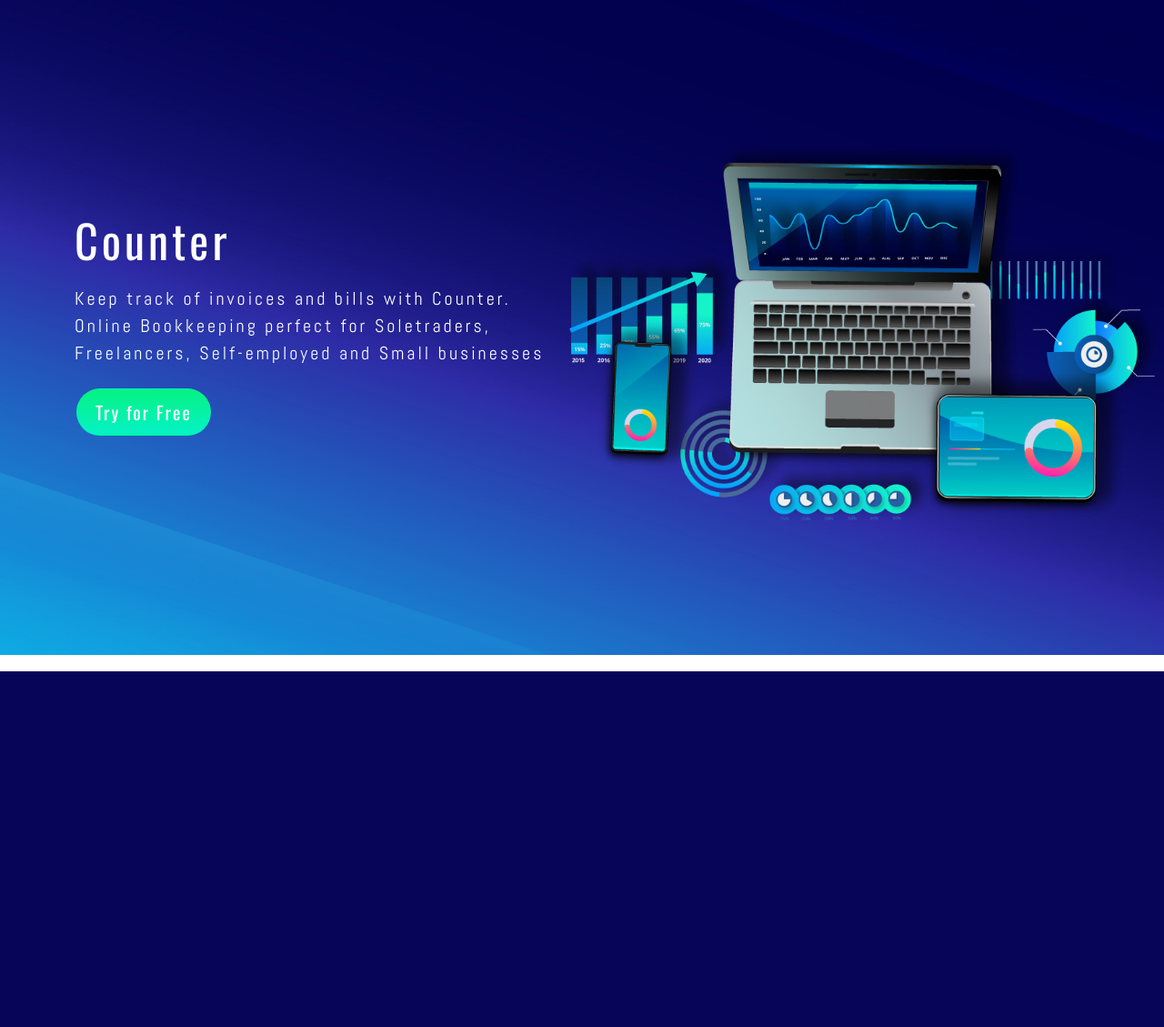
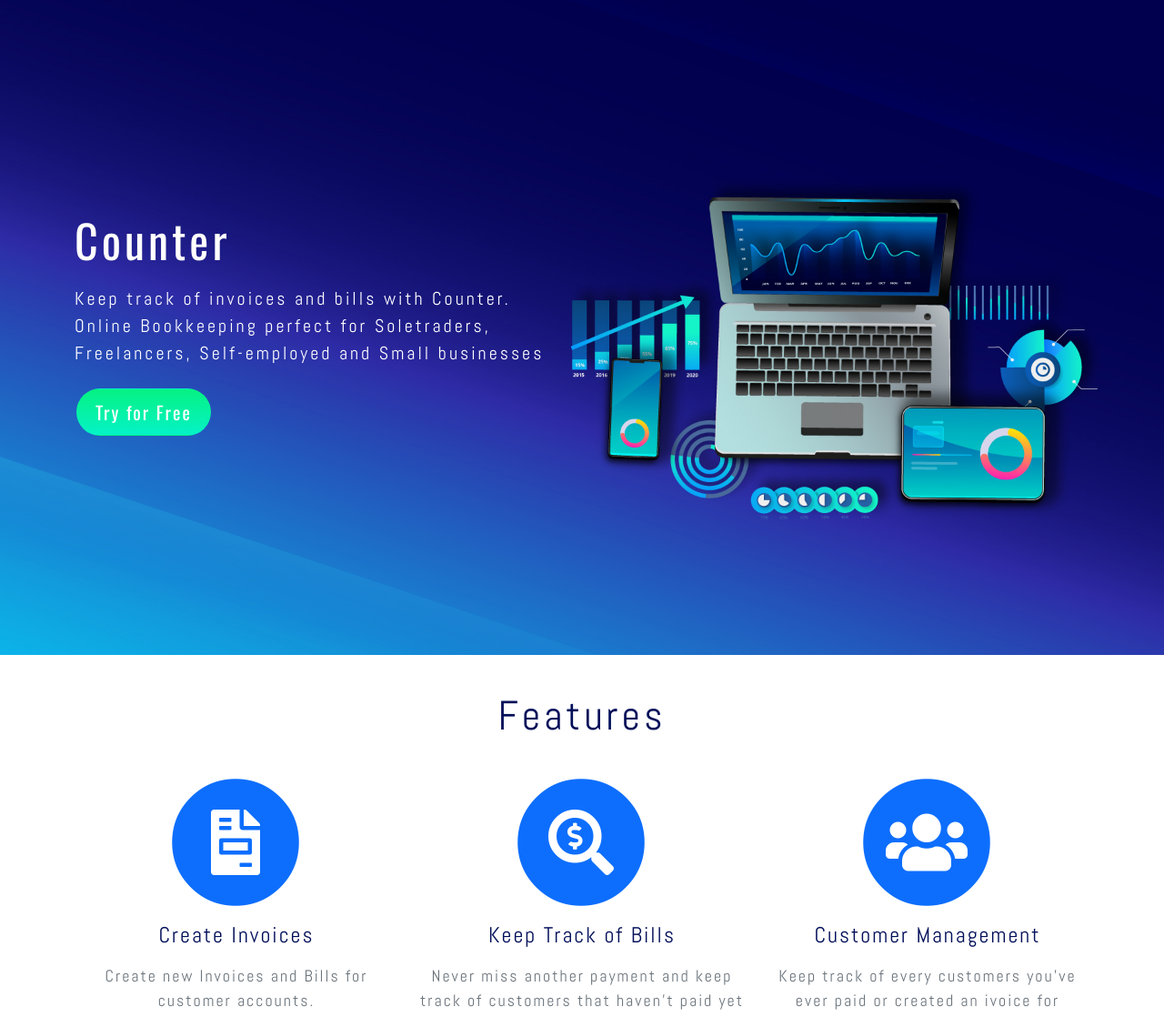
Before and after one commit to R-Prince/counter_ms4, a Django app: page / in a window 1280 px wide. Shown: the part 62-1191 px from the top of the page at 91% size. Before the commit the page ends 800 px from the top, so only its background shows below. Run offline with Django 3.2, Linux system fonts and the light colour scheme; some libraries are stand-ins or nearby versions.

Commit message:
Add features section to the home page

```diff
--- a/home/templates/home/index.html
+++ b/home/templates/home/index.html
@@ -2,6 +2,7 @@
 {% load static %}
 
 {% block content %}
+    <!--Hero Section-->
     <div class="hero-container d-flex align-items-center">
         <div class="container">
             <div class="row">
@@ -17,4 +18,38 @@
             </div>
         </div>
     </div>
+    <!-- Services-->
+    <section class="page-section" id="features">
+        <div class="container">
+            <div class="text-center">
+                <h2 class="page-header">Features</h2>
+            </div>
+            <div class="row text-center">
+                <div class="col-md-4">
+                    <span class="fa-stack fa-4x">
+                        <i class="fas fa-circle fa-stack-2x text-primary"></i>
+                        <i class="fas fa-file-invoice fa-stack-1x fa-inverse"></i>
+                    </span>
+                    <h4 class="my-3">Create Invoices</h4>
+                    <p class="text-muted">Create new Invoices and Bills for customer accounts.</p>
+                </div>
+                <div class="col-md-4">
+                    <span class="fa-stack fa-4x">
+                        <i class="fas fa-circle fa-stack-2x text-primary"></i>
+                        <i class="fas fa-search-dollar fa-stack-1x fa-inverse"></i>
+                    </span>
+                    <h4 class="my-3">Keep Track of Bills</h4>
+                    <p class="text-muted">Never miss another payment and keep track of customers that haven't paid yet</p>
+                </div>
+                <div class="col-md-4">
+                    <span class="fa-stack fa-4x">
+                        <i class="fas fa-circle fa-stack-2x text-primary"></i>
+                        <i class="fas fa-users fa-stack-1x fa-inverse"></i>
+                    </span>
+                    <h4 class="my-3">Customer Management</h4>
+                    <p class="text-muted">Keep track of every customers you've ever paid or created an ivoice for</p>
+                </div>
+            </div>
+        </div>
+    </section>
 {% endblock %}
```
